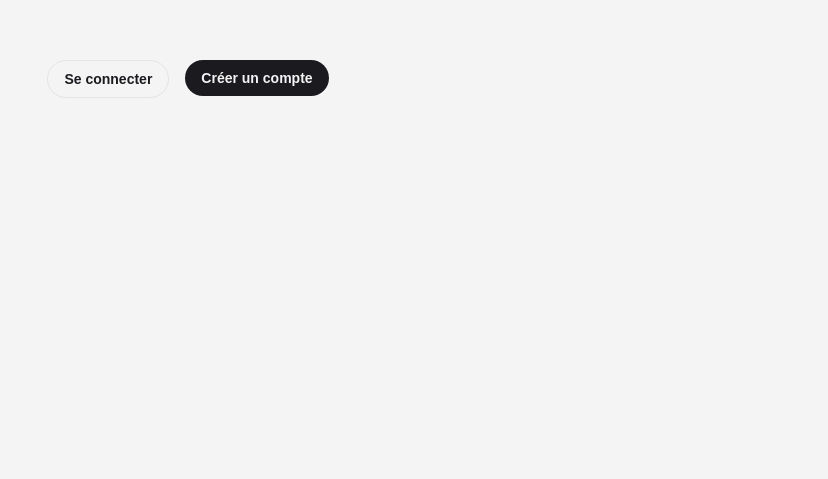
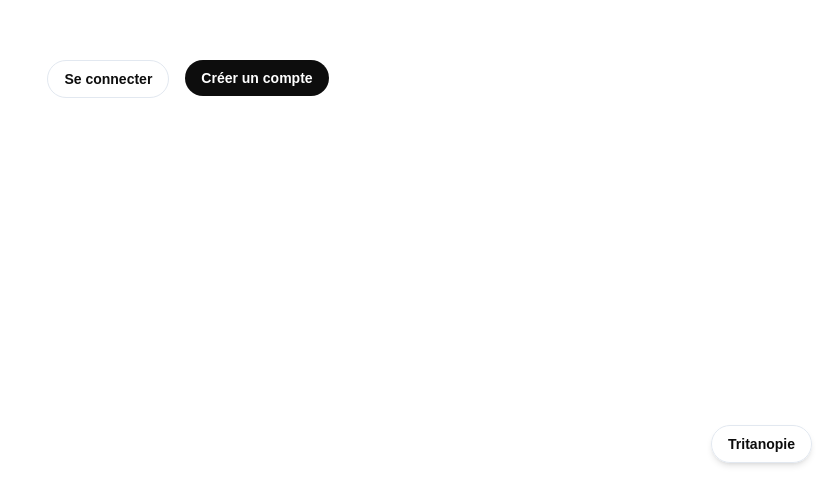
Before and after one commit to raphael-guer1n/AREA, a Next.js app in the folder Web/frontend/: page / in a window 1280 px wide. Shown: the part 321-800 px from the top of the page, without its empty margins (452-1280 px from the left). Built offline with nearby package versions, Linux system fonts and the light colour scheme.

Commit message:
fix (globals.css): import color template for Dark/Light mode and version for Tritanopie

```diff
--- a/Web/frontend/package.json
+++ b/Web/frontend/package.json
@@ -18,6 +18,7 @@
     "@types/node": "^20",
     "@types/react": "^19",
     "@types/react-dom": "^19",
+    "baseline-browser-mapping": "^2.8.32",
     "eslint": "^9",
     "eslint-config-next": "16.0.3",
     "tailwindcss": "^4",
--- a/Web/frontend/src/app/globals.css
+++ b/Web/frontend/src/app/globals.css
@@ -1,12 +1,43 @@
 @import "tailwindcss";
 
 :root {
-  --background: #f4f4f5;
-  --foreground: #1b1b1f;
-  --muted: #4b5563;
-  --surface: #ffffff;
-  --surface-border: #e4e4e7;
-  --accent: #111111;
+  color-scheme: light;
+  --bg-primary: #ffffff;
+  --bg-secondary: #f5f7fa;
+  --border-surface: #e2e8f0;
+  --text-secondary: #4a4a4a;
+  --text-primary: #0d0d0d;
+  --blue-primary-1: #0a1a2f;
+  --blue-primary-2: #112a46;
+  --blue-primary-3: #1c3d63;
+  --blue-soft: #41556b;
+
+  --background: var(--bg-primary);
+  --foreground: var(--text-primary);
+  --muted: var(--text-secondary);
+  --surface: var(--bg-secondary);
+  --surface-border: var(--border-surface);
+  --accent: var(--blue-primary-2);
+}
+
+:root[data-vision="tritanopia"] {
+  color-scheme: light;
+  --bg-primary: #ffffff;
+  --bg-secondary: #f5f5f9;
+  --border-surface: #e4e3ed;
+  --text-secondary: #4a4a4a;
+  --text-primary: #0d0d0d;
+  --blue-primary-1: #0a2525;
+  --blue-primary-2: #123938;
+  --blue-primary-3: #1d5250;
+  --blue-soft: #426160;
+
+  --background: var(--bg-primary);
+  --foreground: var(--text-primary);
+  --muted: var(--text-secondary);
+  --surface: var(--bg-secondary);
+  --surface-border: var(--border-surface);
+  --accent: var(--blue-primary-2);
 }
 
 @theme inline {
@@ -18,12 +49,43 @@
 
 @media (prefers-color-scheme: dark) {
   :root {
-    --background: #050505;
-    --foreground: #f4f4f5;
-    --muted: #a1a1aa;
-    --surface: #18181b;
-    --surface-border: #27272a;
-    --accent: #f4f4f5;
+    color-scheme: dark;
+    --bg-primary: #0a0f14;
+    --bg-secondary: #0f1a24;
+    --border-surface: #1c2a36;
+    --text-secondary: #a8b4c0;
+    --text-primary: #e8edf2;
+    --blue-primary-1: #0d253a;
+    --blue-primary-2: #163a59;
+    --blue-primary-3: #1e4c73;
+    --blue-soft: #7b8fa3;
+
+    --background: var(--bg-primary);
+    --foreground: var(--text-primary);
+    --muted: var(--text-secondary);
+    --surface: var(--bg-secondary);
+    --surface-border: var(--border-surface);
+    --accent: var(--blue-primary-2);
+  }
+
+  :root[data-vision="tritanopia"] {
+    color-scheme: dark;
+    --bg-primary: #0a1111;
+    --bg-secondary: #0f1f1f;
+    --border-surface: #1c3030;
+    --text-secondary: #a8baba;
+    --text-primary: #e8efef;
+    --blue-primary-1: #206260;
+    --blue-primary-2: #174b4a;
+    --blue-primary-3: #0e3030;
+    --blue-soft: #7c9a99;
+
+    --background: var(--bg-primary);
+    --foreground: var(--text-primary);
+    --muted: var(--text-secondary);
+    --surface: var(--bg-secondary);
+    --surface-border: var(--border-surface);
+    --accent: var(--blue-primary-2);
   }
 }
 
--- a/Web/frontend/src/app/layout.tsx
+++ b/Web/frontend/src/app/layout.tsx
@@ -1,5 +1,7 @@
 import type { Metadata } from "next";
 import { Geist, Geist_Mono } from "next/font/google";
+
+import { ColorblindToggle } from "@/components/ui/ColorblindToggle";
 import "./globals.css";
 
 const geistSans = Geist({
@@ -27,6 +29,7 @@ export default function RootLayout({
       <body
         className={`${geistSans.variable} ${geistMono.variable} antialiased bg-[var(--background)] text-[var(--foreground)]`}
       >
+        <ColorblindToggle />
         {children}
       </body>
     </html>
--- /dev/null
+++ b/Web/frontend/src/components/ui/ColorblindToggle.tsx
@@ -0,0 +1,44 @@
+"use client";
+
+import { useEffect, useState } from "react";
+
+import { Button } from "@/components/ui/Button";
+
+const STORAGE_KEY = "vision-mode";
+
+export function ColorblindToggle() {
+  const [isTritanopia, setIsTritanopia] = useState(false);
+
+  useEffect(() => {
+    const saved = window.localStorage.getItem(STORAGE_KEY);
+    if (saved === "tritanopia" || saved === "deuteranopia") {
+      setIsTritanopia(true);
+    }
+  }, []);
+
+  useEffect(() => {
+    const root = document.documentElement;
+
+    if (isTritanopia) {
+      root.dataset.vision = "tritanopia";
+      window.localStorage.setItem(STORAGE_KEY, "tritanopia");
+    } else {
+      root.removeAttribute("data-vision");
+      window.localStorage.removeItem(STORAGE_KEY);
+    }
+  }, [isTritanopia]);
+
+  return (
+    <div className="fixed right-4 bottom-4 z-50">
+      <Button
+        variant="secondary"
+        type="button"
+        aria-pressed={isTritanopia}
+        onClick={() => setIsTritanopia((current) => !current)}
+        className="shadow-md"
+      >
+        {isTritanopia ? "Tritanopie activée" : "Tritanopie"}
+      </Button>
+    </div>
+  );
+}
```
Also changed, not shown: 2 other files (tests, documents, lock files or other folders).
